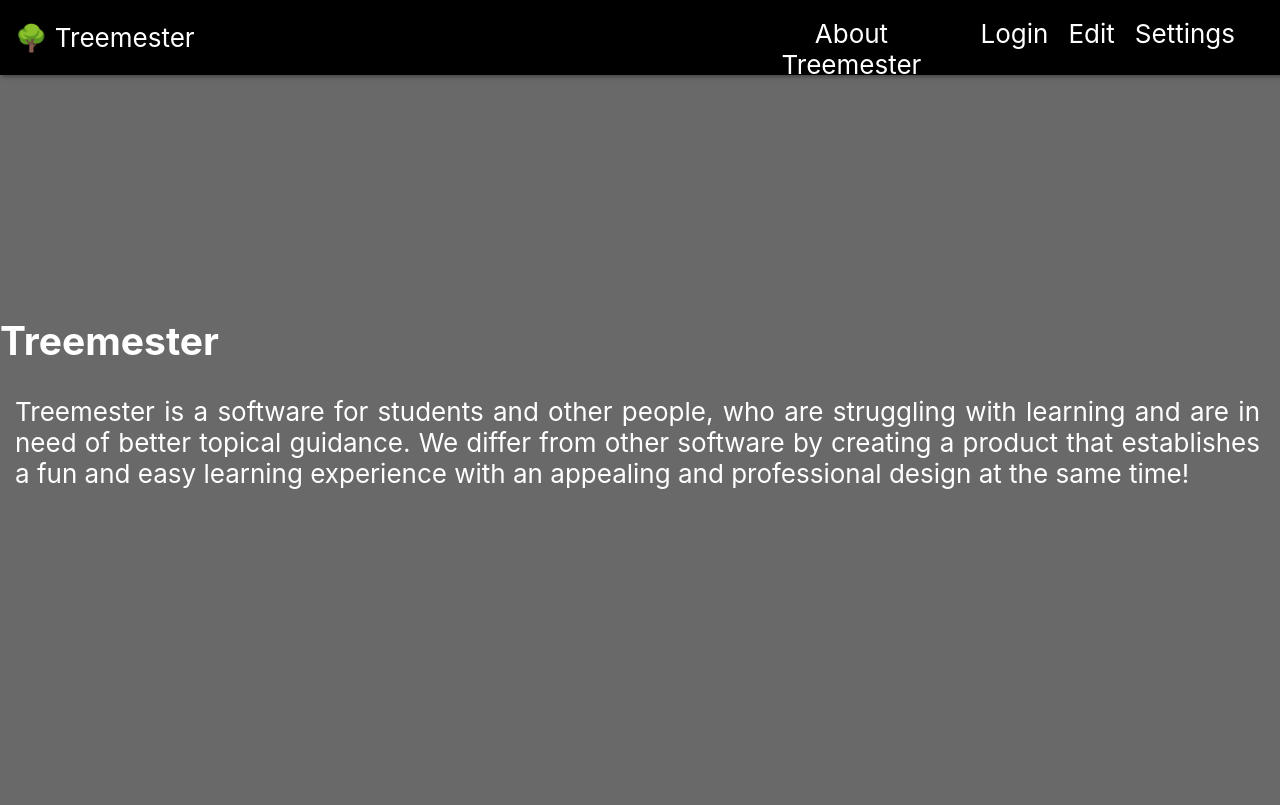
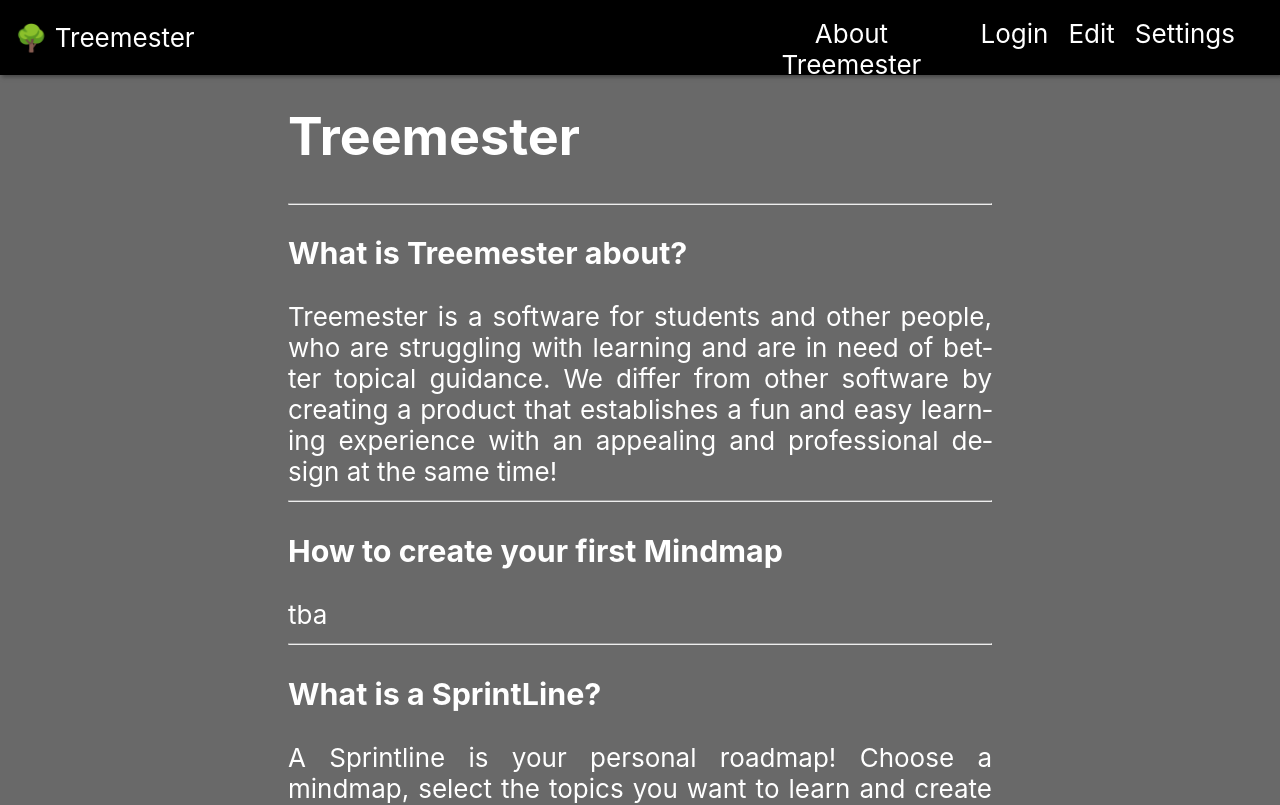
Before and after one commit to dhbw-ka-pm/tinf22b6-treemester, a React (Create React App) app: page /tinf22b6-treemester/about in a window 1280 px wide. Shown: the top 805 px of the page. Built offline with nearby package versions, Linux system fonts and the light colour scheme; the HTML template or start-up script is replaced by a standard one.

Commit message:
feat: FAQ prototype

```diff
--- a/src/About.js
+++ b/src/About.js
@@ -4,14 +4,26 @@ import './App.css';
 function About() {
     return (
         <>
-            <div className="description">
-                <h2>Treemester</h2>
-                <p className = "blockSatz">
-                Treemester is a software for students and other people,
-                who are struggling with learning and are in need of better topical guidance.
-                We differ from other software by creating a product that establishes a fun and easy
-                learning experience with an appealing and professional design at the same time!
-                </p>
+            <div className = "faq">
+                <h1>Treemester</h1>
+                <hr></hr>
+                <h3>What is Treemester about? </h3>
+                    Treemester is a software for students and other people,
+                    who are struggling with learning and are in need of better topical guidance.
+                    We differ from other software by creating a product that establishes a fun and easy
+                    learning experience with an appealing and professional design at the same time!
+                <hr></hr>
+                <h3>How to create your first Mindmap</h3>
+                    tba
+                <hr></hr>
+                <h3>What is a SprintLine?</h3>
+                    A Sprintline is your personal roadmap! Choose a mindmap, select the topics you want to
+                    learn and create your own learning journey. You can designate the required To-Do's for
+                    each subtopic and thus, check your current learning state!
+                <hr></hr>
+                <h3>Can I save my Mindmaps and SprintLines?</h3>
+                    Yes, you can save both of them and you are also able to upload them for further editing!
+                <hr></hr>
             </div>
         </>
     );
--- a/src/App.css
+++ b/src/App.css
@@ -1,4 +1,7 @@
-html {background-color: #696969}
+body {
+    background-color: #696969;
+    padding-top: 70px;
+}
 
 .App-logo {
     height: 40vmin;
@@ -148,9 +151,8 @@ svg g.svgRoot {
     border-radius: 0px 0px 8px 8px;
 }
 
-.blockSatz {
+.faq{
+    width: 55%;
     text-align: justify;
     hyphens: auto;
-    margin-left: 15px;
-    margin-right: 20px;
 }
```
